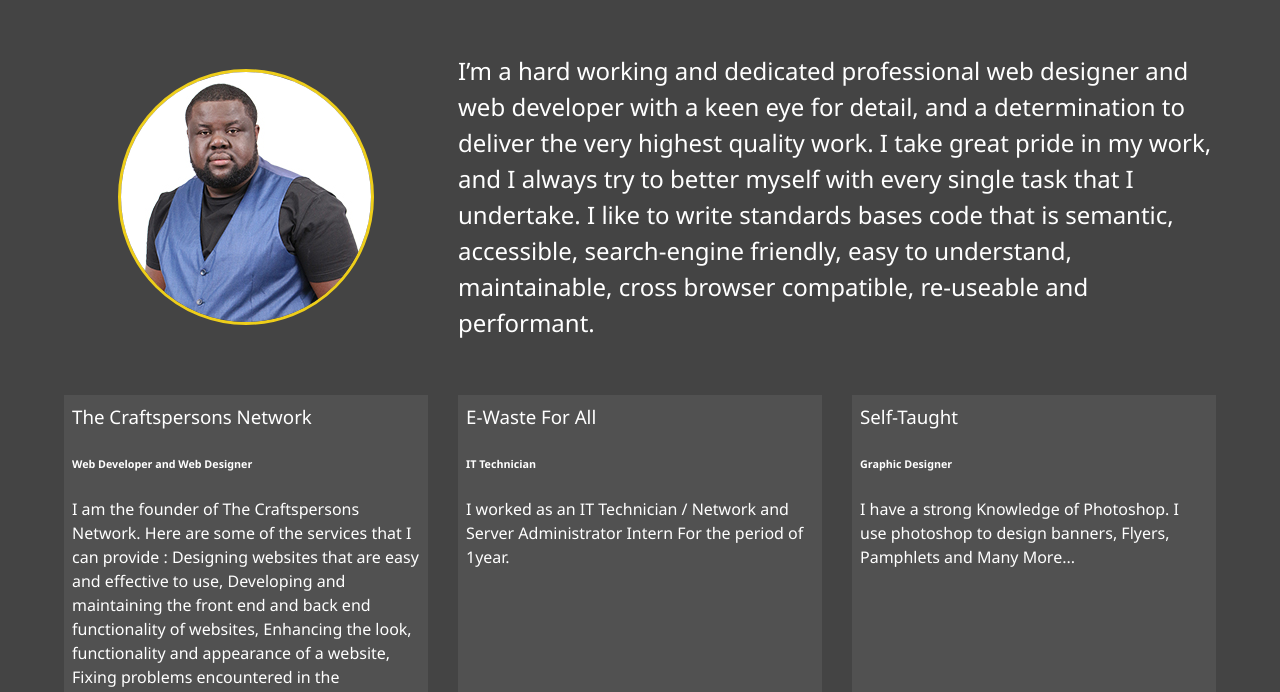
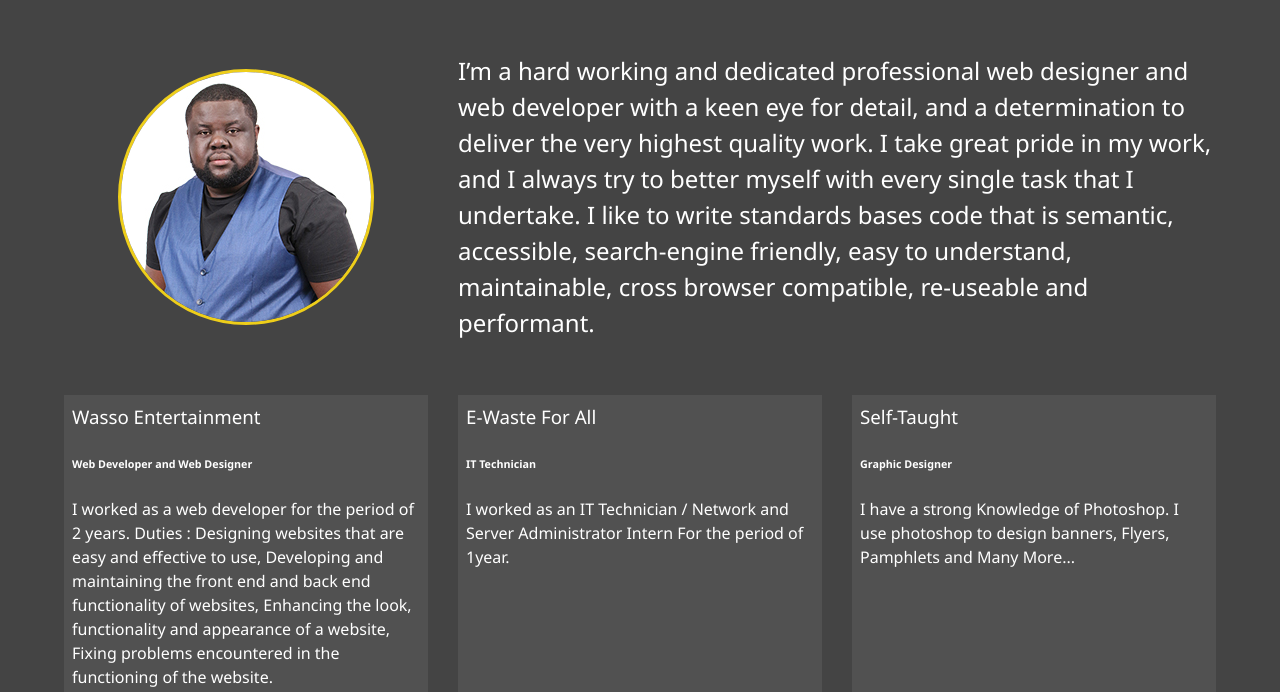
Before and after one commit to Temassamba-2020/myportfolio, a plain HTML site: page about.html in a window 1280 px wide. Shown: the part 253-945 px from the top of the page. Drawn offline with Linux system fonts and the light colour scheme.

Commit message:
Update about.html

```diff
--- a/about.html
+++ b/about.html
@@ -68,10 +68,10 @@
       </div>
 
       <div class="job job-1">
-        <h3>The Craftspersons Network</h3>
+        <h3>Wasso Entertainment</h3>
         <h6>Web Developer and Web Designer</h6>
         <p>
-          I am the founder of The Craftspersons Network. Here are some of the services that I can provide : Designing websites that are easy and effective to use, Developing and maintaining the front end and back end functionality of websites, Enhancing the look, functionality and appearance of a website, Fixing problems encountered in the functioning of the website.
+          I worked as a web developer for the period of 2 years. Duties : Designing websites that are easy and effective to use, Developing and maintaining the front end and back end functionality of websites, Enhancing the look, functionality and appearance of a website, Fixing problems encountered in the functioning of the website.
         </p>
       </div>
 
```
